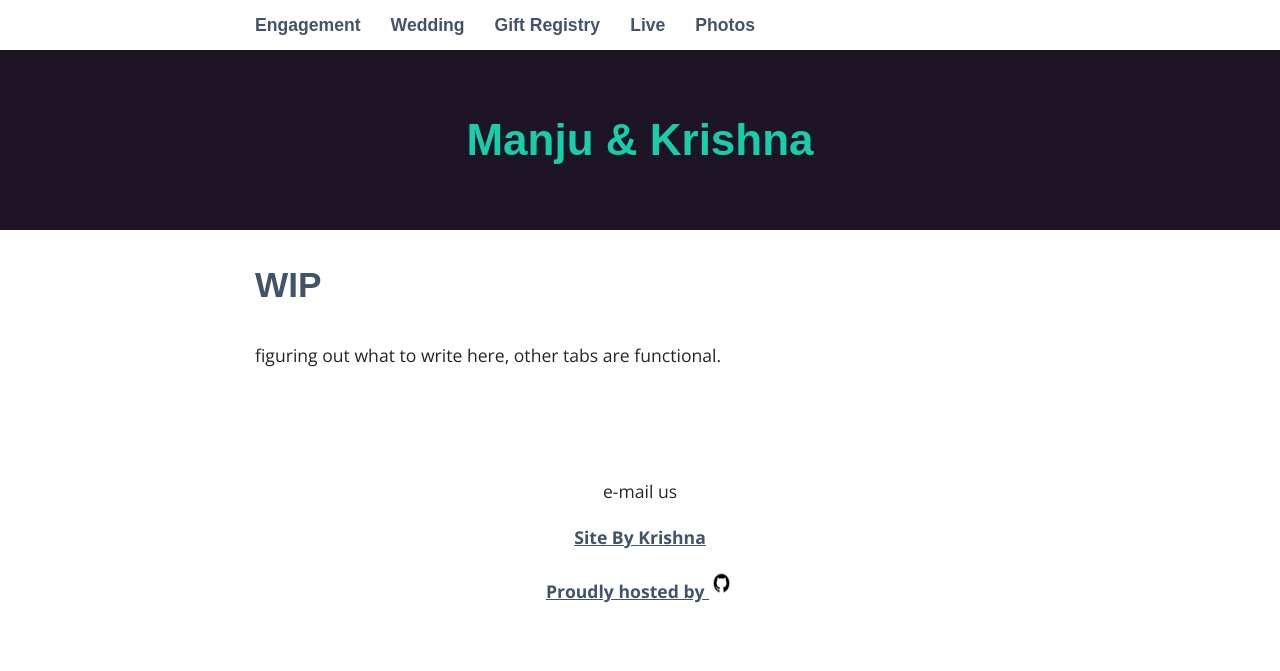
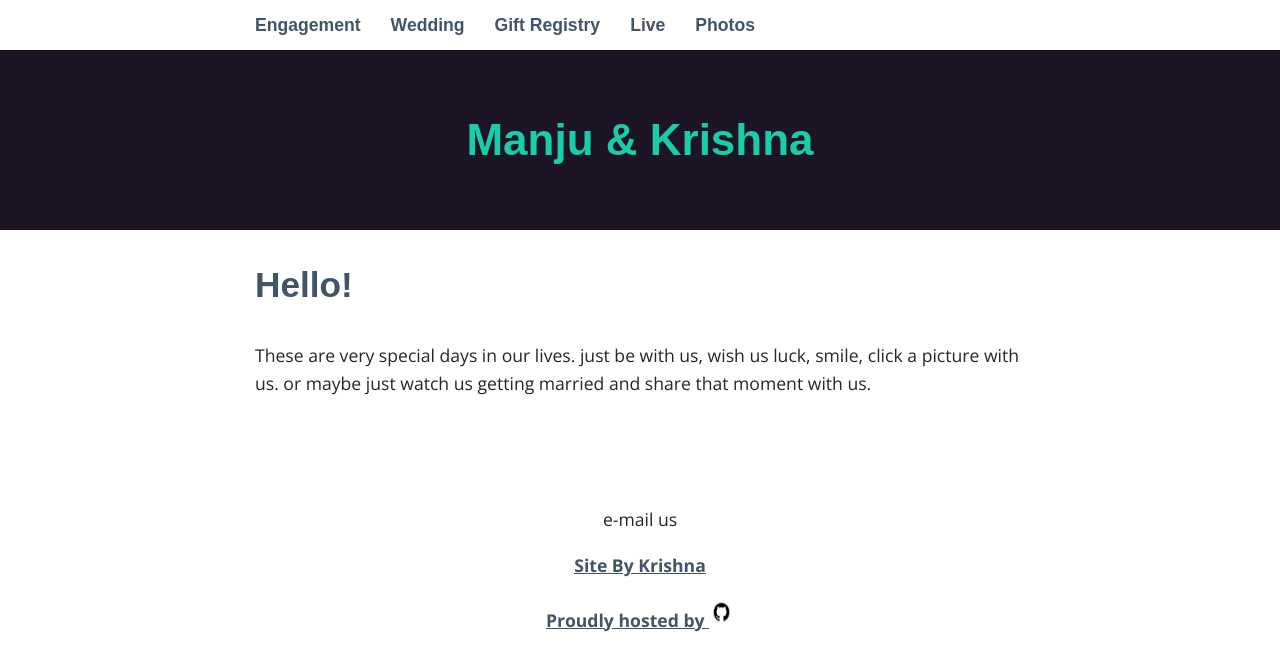
Before and after one commit to krish300/wedding, a Jekyll site: the page built from index.html, in a window 1280 px wide. Shown: the top 671 px of the page. Built offline with Jekyll 4.4.1, drawn with Linux system fonts in a browser that asks for light colours; some web fonts are replaced.

Commit message:
update index.html

```diff
--- a/index.html
+++ b/index.html
@@ -2,6 +2,12 @@
 layout: default
 ---
 
-  <h2>WIP</h2>
+  <h2>Hello!</h2>
 
-  figuring out what to write here, other tabs are functional.
+These are very special days in our lives.
+just be with us,
+wish us luck,
+smile,
+click a picture with us.
+
+or maybe just watch us getting married and share that moment with us.
```
